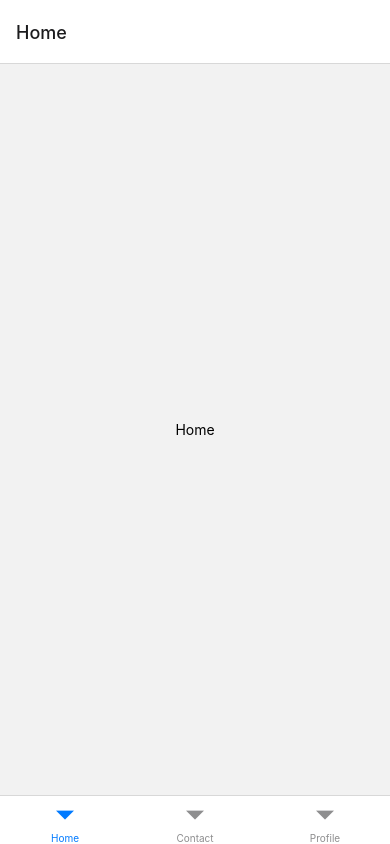
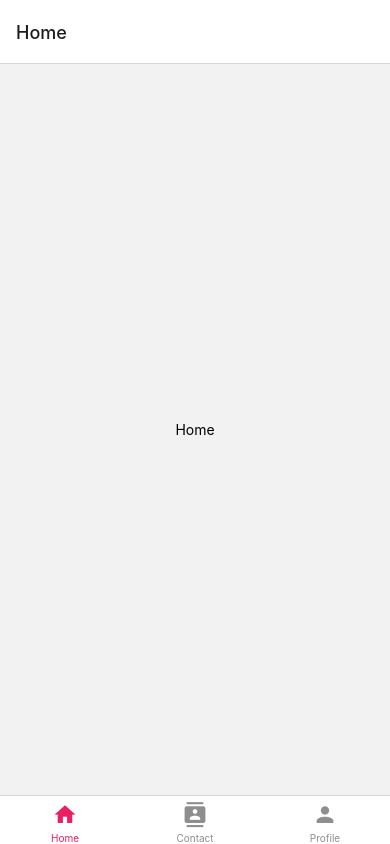
Before and after one commit to MatheusScaranello/Bottom-Navigation, a React Native app: screen / in a window 390 px wide. Built offline with nearby package versions, Linux system fonts and the light colour scheme.

Commit message:
Add bottom tab navigation with icons

```diff
--- a/App.jsx
+++ b/App.jsx
@@ -5,15 +5,56 @@ import { NavigationContainer } from "@react-navigation/native";
 import HomeScreen from "./src/screens/Home";
 import ContactScreen from "./src/screens/Contact";
 import ProfileScreen from "./src/screens/Profile";
+import MaterialCommunityIcons from "react-native-vector-icons/MaterialCommunityIcons";
 
 export default function App() {
   const Tab = createBottomTabNavigator();
   return (
     <NavigationContainer>
-      <Tab.Navigator>
-        <Tab.Screen name="Home" component={HomeScreen} />
-        <Tab.Screen name="Contact" component={ContactScreen} />
-        <Tab.Screen name="Profile" component={ProfileScreen} />
+      <Tab.Navigator
+        initialRouteName="Feed"
+        screenOptions={{
+          tabBarActiveTintColor: "#e91e63",
+        }}
+      >
+        <Tab.Screen
+          name="Home"
+          component={HomeScreen}
+          options={{
+            tabBarLabel: "Home",
+            tabBarIcon: ({ color, size }) => (
+              <MaterialCommunityIcons name="home" color={color} size={size} />
+            ),
+          }}
+        />
+        <Tab.Screen
+          name="Contact"
+          component={ContactScreen}
+          options={{
+            tabBarLabel: "Contact",
+            tabBarIcon: ({ color, size }) => (
+              <MaterialCommunityIcons
+                name="contacts"
+                color={color}
+                size={size}
+              />
+            ),
+          }}
+        />
+        <Tab.Screen
+          name="Profile"
+          component={ProfileScreen}
+          options={{
+            tabBarLabel: "Profile",
+            tabBarIcon: ({ color, size }) => (
+              <MaterialCommunityIcons
+                name="account"
+                color={color}
+                size={size}
+              />
+            ),
+          }}
+        />
       </Tab.Navigator>
       <StatusBar style="auto" />
     </NavigationContainer>
--- a/package.json
+++ b/package.json
@@ -11,6 +11,7 @@
   "dependencies": {
     "@react-navigation/bottom-tabs": "^6.5.16",
     "@react-navigation/native": "^6.1.14",
+    "@react-navigation/native-stack": "^6.9.22",
     "expo": "~50.0.8",
     "expo-status-bar": "~1.11.1",
     "react": "18.2.0",
```
Also changed, not shown: 1 other file (tests, documents, lock files or other folders).
